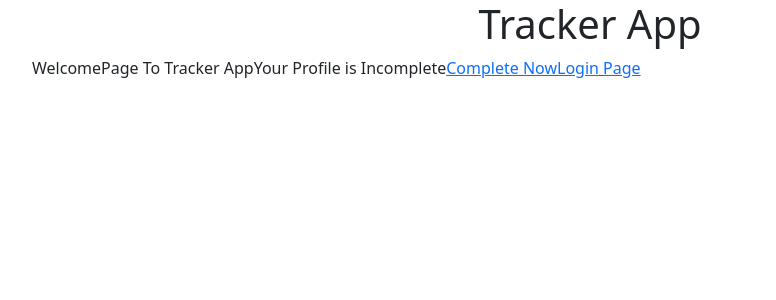
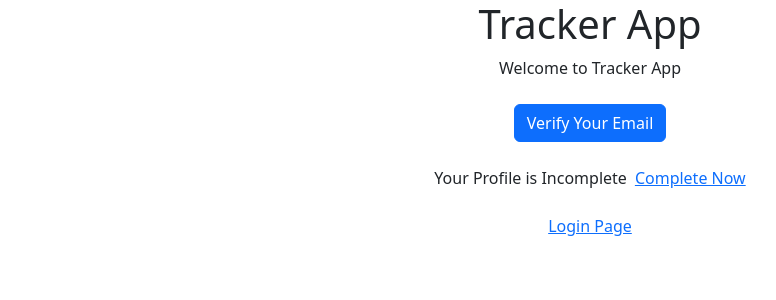
Before and after one commit to Sachinshekharpatel/trackerappreactbootstrap, a React (Create React App) app: page /welcomepage in a window 1280 px wide. Shown: the top 300 px of the page, without its empty margins (50-826 px from the left). Built offline with nearby package versions, Linux system fonts and the light colour scheme.

Commit message:
verify email done 6

```diff
--- a/src/signupPage.js
+++ b/src/signupPage.js
@@ -1,11 +1,12 @@
 import React, { useState } from "react";
 import { auth } from "./firebase";
 import { Link } from "react-router-dom";
+import { useNavigate } from "react-router-dom";
 const SignUpPage = () => {
   const [email, setEmail] = useState("");
   const [password, setPassword] = useState("");
   const [confirmPassword, setConfirmPassword] = useState("");
-
+  const navigate = useNavigate();
   const handleSubmit = (e) => {
     e.preventDefault();
     // Handle sign-up logic here
@@ -31,9 +32,11 @@ const SignUpPage = () => {
     })
       .then((res) => {
         return res.json();
+
       })
       .then((data) => {
         console.log(data);
+        navigate("/loginpage");
       })
       .catch((err) => {
         console.log(err.error.message);
--- a/src/welcomePage.js
+++ b/src/welcomePage.js
@@ -1,18 +1,56 @@
-import React from 'react'
-import { Link } from 'react-router-dom'
+import React from "react";
+import { Link } from "react-router-dom";
+
+import axios from "axios";
 function WelcomePage() {
+  const verifyEmail = () => {
+    const token = localStorage.getItem("token");
+
+    if (!token) {
+      console.error("No token found");
+      alert("No token found");
+      return;
+    }
+    const data = {
+      requestType: "VERIFY_EMAIL",
+      idToken: token,
+    };
+
+    axios
+      .post(
+        "https://identitytoolkit.googleapis.com/v1/accounts:sendOobCode?key=AIzaSyD05UV-fq-o76VjeAcMGXYaG9RJDvESYyo",
+        data,
+        {
+          headers: {
+            "Content-Type": "application/json",
+          },
+        }
+      )
+      .then((response) => {
+        console.log("Verification email sent:", response.data);
+      })
+      .catch((error) => {
+        console.error("Error sending verification email:", error);
+      });
+  };
+
   return (
-    <div className='container text-center d-flex justify-content-space-between'>
-      <div>
-      WelcomePage To Tracker App
+    <div className="container text-center d-flex flex-column align-items-center">
+      <div>Welcome to Tracker App</div>
+      <div className="mt-4 mb-4">
+        <button onClick={verifyEmail} className="btn btn-primary">
+          Verify Your Email
+        </button>
       </div>
-      <div>
+      <div className="mb-4">
         Your Profile is Incomplete
-        <Link to="/profilepage">Complete  Now</Link>
+        <Link to="/profilepage" className="ms-2">
+          Complete Now
+        </Link>
       </div>
       <Link to="/loginpage">Login Page</Link>
     </div>
-  )
+  );
 }
 
-export default WelcomePage
+export default WelcomePage;
```
